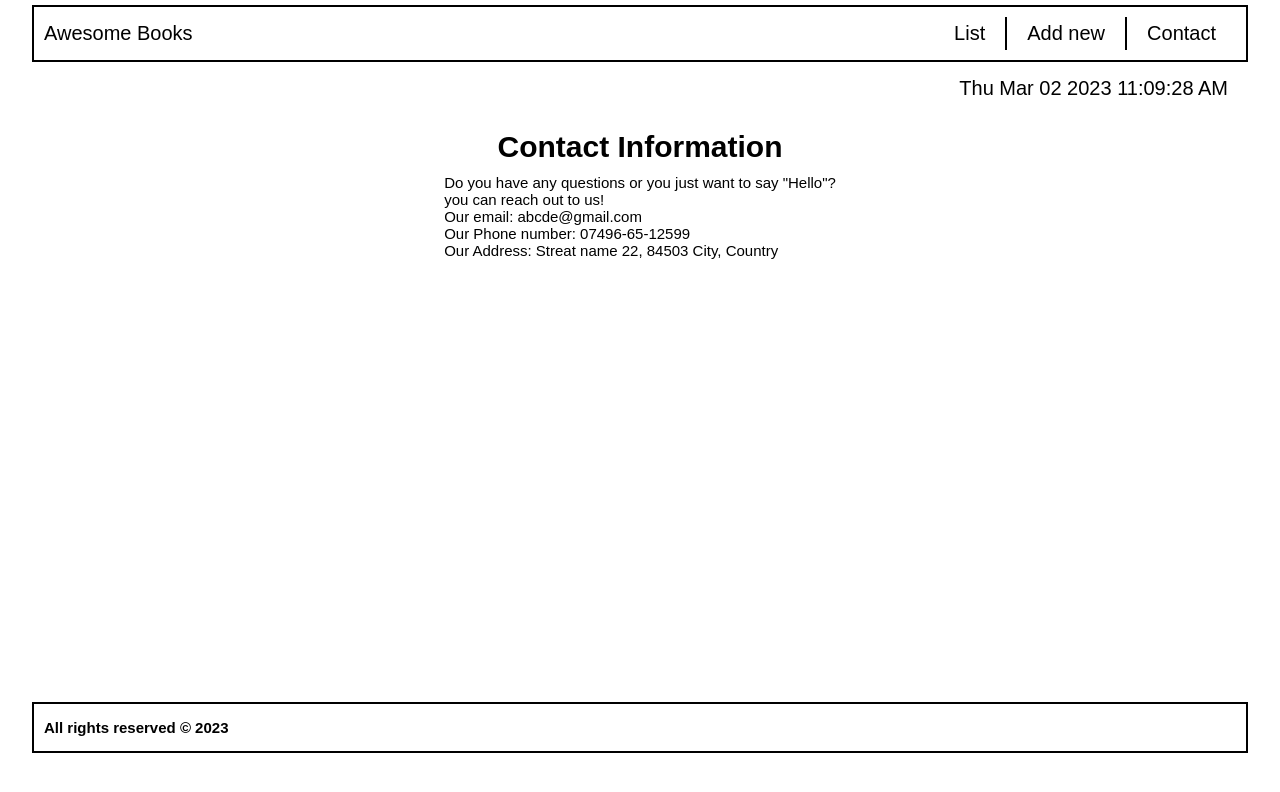
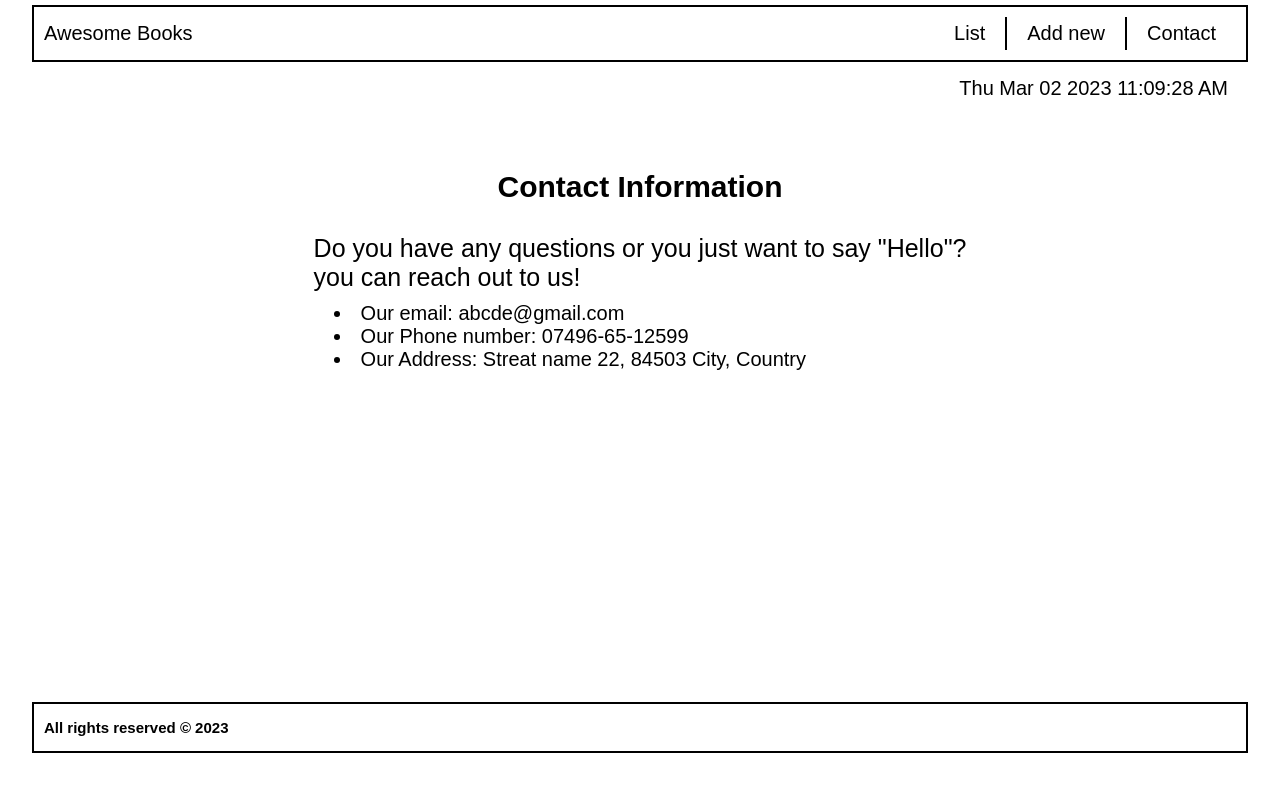
Before and after one commit to Ali-0111/Awesome-collections, a website: page index.html in a window 1280 px wide. Both pictures are taken after a click on the item "Contact". Drawn offline with Linux system fonts and the light colour scheme.

Commit message:
css style added

```diff
--- a/style.css
+++ b/style.css
@@ -53,6 +53,14 @@ ul {
   justify-content: space-between;
 }
 
+.lst li {
+  padding: 1rem 2rem;
+  width: 20rem;
+  width: 100%;
+  display: flex;
+  justify-content: space-between;
+}
+
 .nav ul li {
   padding: 0.5rem 2rem;
   border-right: 2px solid black;
@@ -91,10 +99,10 @@ ul {
 .title-input,
 .author-input {
   width: 30rem;
-  font-size: 1.5rem;
   margin: 1.5rem 0;
   padding: 1rem;
   border: 2px solid black;
+  font-size: 2rem;
 }
 
 .title-show,
@@ -138,26 +146,39 @@ input::placeholder {
 .lst {
   width: 100%;
   margin: 4rem 0 2rem 0;
-}
-
-.lst li {
-  padding: 1rem 2rem;
-  width: 20rem;
-  width: 100%;
-  display: flex;
-  justify-content: space-between;
+  border: 2px solid black;
 }
 
 ul.lst li:nth-child(odd) {
   background: #eeee;
 }
 
-
-
 ul.lst li:nth-child(even) {
   background: #ffff;
 }
 
+/* Contact section */
+.contact2 {
+  margin-top: 4rem;
+}
+
+.texts {
+  margin: 2rem;
+}
+
+.texts p {
+  font-size: 2.5rem;
+}
+
+.contact-details {
+  padding: 0 2rem;
+  font-size: 2rem;
+  margin-top: 1rem;
+  list-style: disc;
+  list-style-position: inside;
+}
+
+/* footer  */
 .footer {
   width: 95%;
   border: 2px solid black;
@@ -166,7 +187,7 @@ ul.lst li:nth-child(even) {
   justify-content: flex-start;
 }
 
-/*Hide classes*/
+/* Hide classe */
 
 .hide {
   display: none;
```
